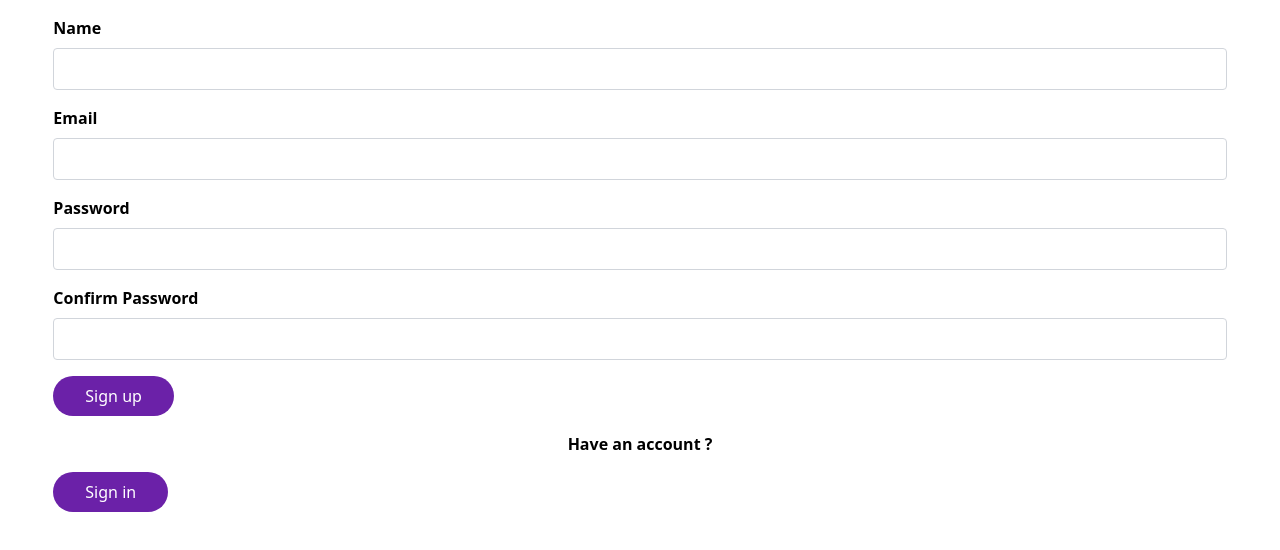
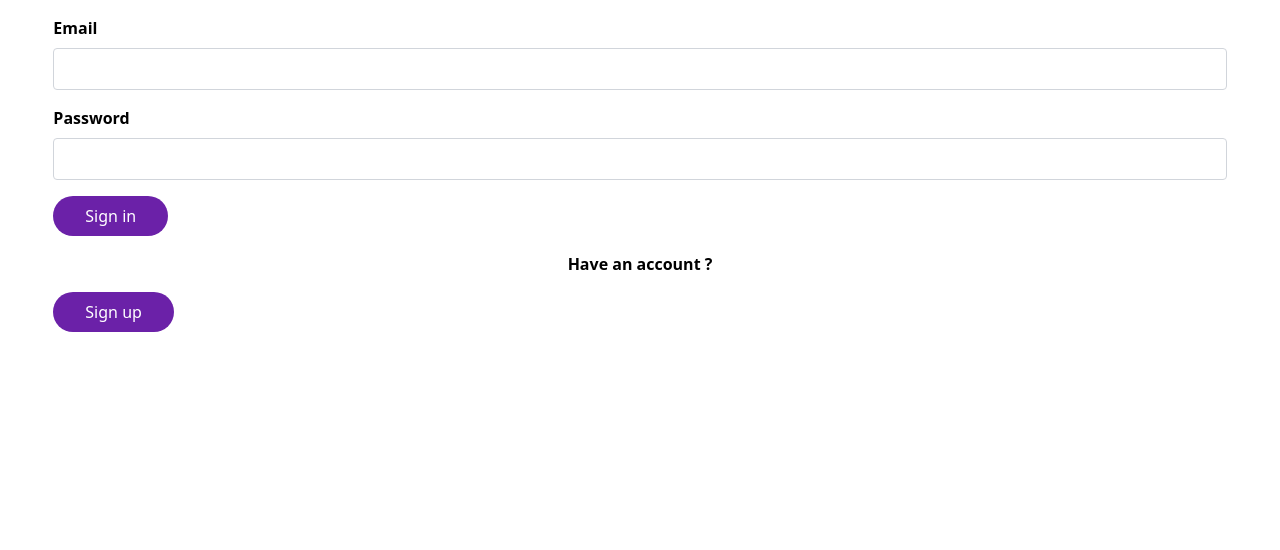
Before and after one commit to hussain-alsayedali/e-commerce-system, a React (Vite) app in the folder client/: page / in a window 1280 px wide. Shown: the top 550 px of the page. Built offline with nearby package versions, Linux system fonts and the light colour scheme.

Commit message:
sign in page compeleted

```diff
--- a/client/src/App.tsx
+++ b/client/src/App.tsx
@@ -2,12 +2,14 @@ import { useState } from "react";
 import reactLogo from "./assets/react.svg";
 import viteLogo from "/vite.svg";
 import SignupPage from "./pages/SignupPage.tsx";
+import SigninPage from "./pages/SinginPage.tsx";
+
 function App() {
   const [count, setCount] = useState(0);
 
   return (
     <>
-      <SignupPage />
+      <SigninPage />
     </>
   );
 }
--- /dev/null
+++ b/client/src/pages/SinginPage.tsx
@@ -0,0 +1,44 @@
+import Button from "../components/Button.tsx";
+
+export default function SigninPage() {
+  return (
+    <div>
+      <div className="flex flex-col justify-center items-center">
+        <form
+          action=""
+          className="flex flex-col justify-center items-center align-middle w-11/12"
+        >
+          <div className="w-full mt-4">
+            <label className="font-semibold" htmlFor="email-input">
+              Email
+            </label>
+            <input
+              name="email-input"
+              id="email-input"
+              type="text"
+              className="rounded w-full border border-gray-300 block mt-2 py-2 "
+            />
+          </div>
+          <div className="w-full mt-4">
+            <label className="font-semibold" htmlFor="password-input">
+              Password
+            </label>
+            <input
+              name="password-input"
+              id="password-input"
+              type="text"
+              className="rounded w-full border border-gray-300 block mt-2 py-2 "
+            />
+          </div>
+          <div className="mt-4 w-full">
+            <Button title="Sign in" />
+          </div>
+        </form>
+        <h2 className="mt-4 font-bold">Have an account ?</h2>
+        <div className="w-11/12 mt-4">
+          <Button title="Sign up" />
+        </div>
+      </div>
+    </div>
+  );
+}
```
